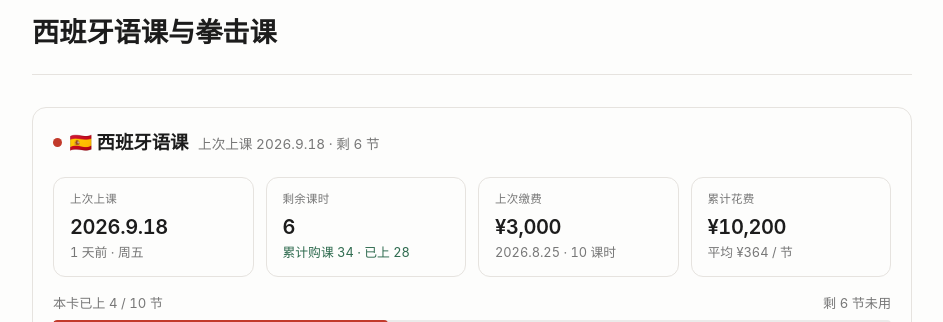
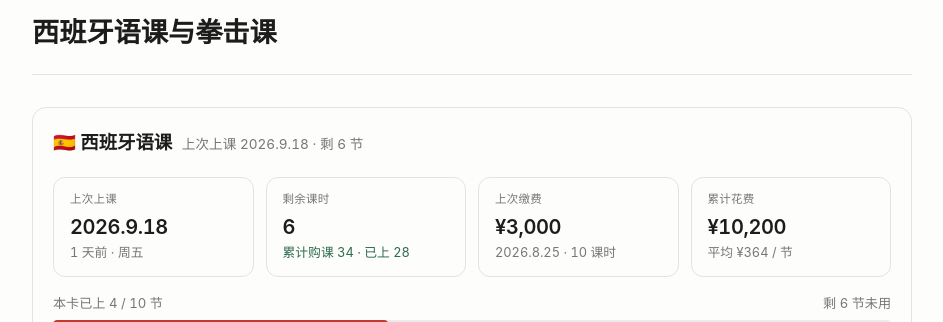
Before and after one commit to lvterry/lvterry.github.io, a Jekyll site: the page built from class.html, in a window 1280 px wide. Shown: the top 322 px of the page, without its empty margins (168-1111 px from the left). Built offline with Jekyll 4.4.1, drawn with Linux system fonts in a browser that asks for light colours.

Commit message:
Remove course color dots from class page headings
The dots beside each course title duplicate the color already shown
by the card progress bar and the monthly bars, so the headings read
cleaner without them.

```diff
--- a/class.html
+++ b/class.html
@@ -106,7 +106,6 @@
       }
       .course-head { display: flex; align-items: baseline; gap: 0.6rem; flex-wrap: wrap; }
       .course-head h2 { display: inline-flex; align-items: baseline; gap: 0.45rem; }
-      .course-head .dot { width: 9px; height: 9px; border-radius: 99px; flex-shrink: 0; align-self: center; }
       .course-sub { color: var(--muted); font-size: 0.85rem; font-variant-numeric: tabular-nums; }
       .stats {
         display: grid;
@@ -345,7 +344,7 @@
           "</div>";
 
         section.innerHTML =
-          '<div class="course-head"><h2><span class="dot" style="background:' + color + '"></span>' +
+          '<div class="course-head"><h2>' +
             escapeHtml((course.emoji ? course.emoji + " " : "") + course.label) + "</h2>" +
             '<span class="course-sub">上次上课 ' + (s.last ? formatDate(s.last.date) : "—") + " · 剩 " + s.remaining + " 节</span></div>" +
           '<div class="stats">' + stats + "</div>" +
```
